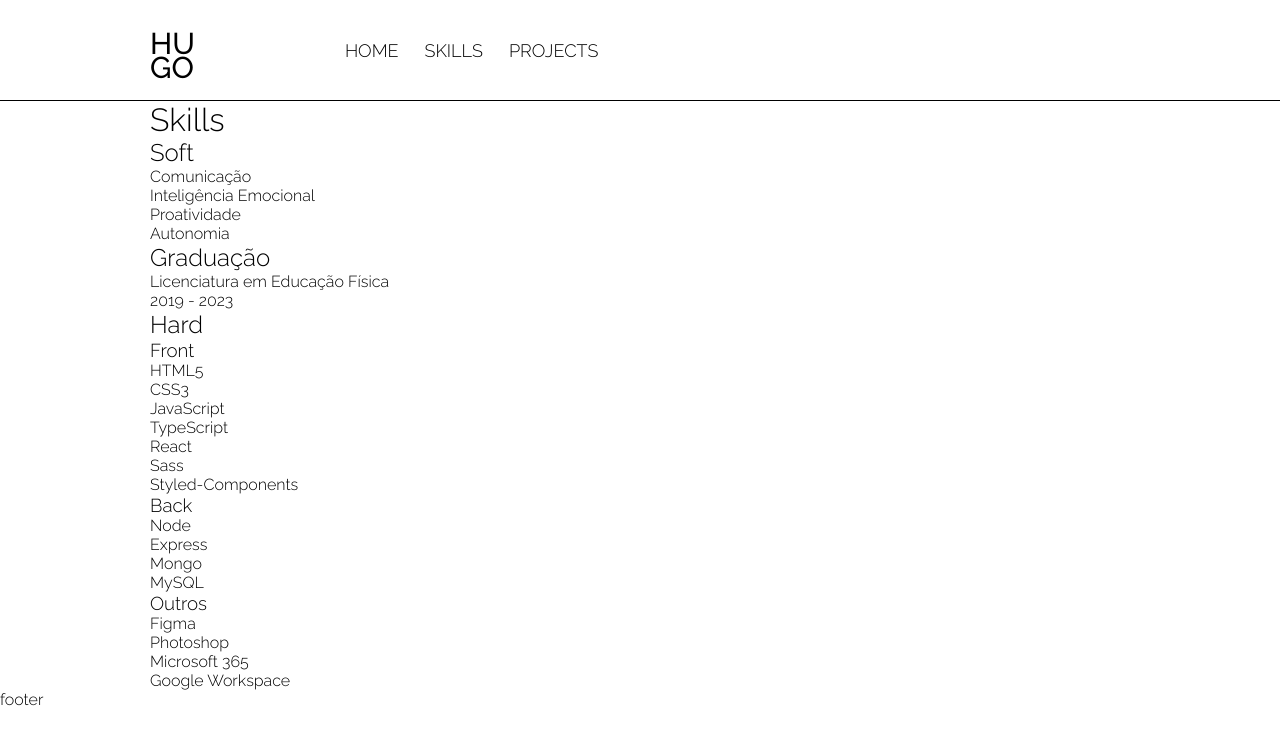
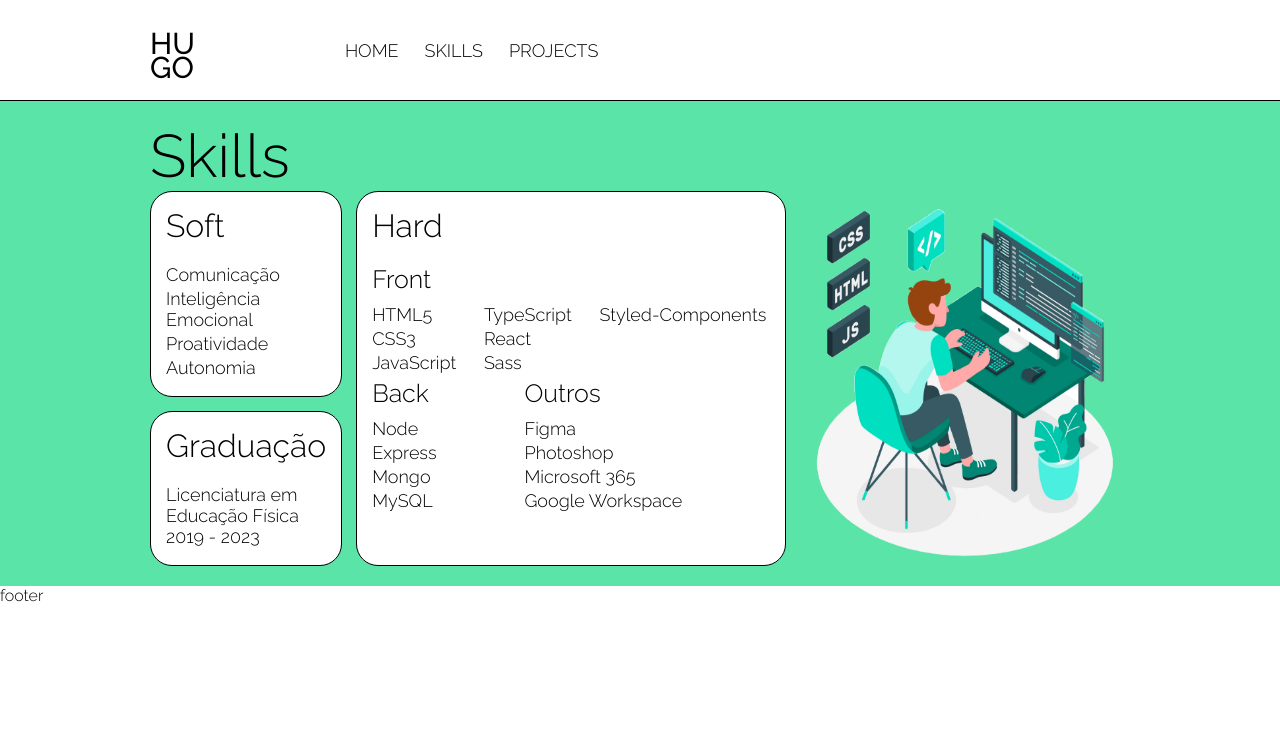
Before and after one commit to hugobatista27/portfolio, a React (Vite) app: page / in a window 1280 px wide. Shown: the top 744 px of the page. Built offline with nearby package versions, Linux system fonts and the light colour scheme.

Commit message:
upda: cria e estiliza o component Skills

```diff
--- a/src/components/content/skills/Skills.tsx
+++ b/src/components/content/skills/Skills.tsx
@@ -1,13 +1,100 @@
 import { ContentWidth } from "../../../styles/global-style";
 import styled from 'styled-components';
 
-import { SoftSkills, Graduation, HardSkills } from './data'
+import { SoftSkills, Graduation, HardSkills } from './data';
+
+import IMG_SKILLS from './images/imagem-skills.png';
+
+const SkillsStyle = styled.div`
+    padding: 20px 0;
+    background-color: #5AE4A8;
+
+    h1 {
+        font-size: 60px;
+    }
+
+    h2 {
+        font-size: 32px;
+        margin-bottom: 20px;
+    }
+
+    h3 {
+        font-size: 25px;
+        margin-bottom: 10px;
+    }
+
+    li {
+        font-size: 18px;
+        padding-bottom: 3px;
+        word-wrap: break-word;
+    }
+`;
+
+const BoxSkills = styled.div`
+    display: flex;
+    gap: 14px;
+
+
+    .Soft-Graduation {
+        display: flex;
+        flex-direction: column;
+        gap: 14px;
+
+        max-width: 260px;
+
+        & > div {
+            background-color: white;
+            border-radius: 22px;
+            border: 1px solid black;
+
+            padding: 15px;
+        }
+
+    }
+
+    img {
+        width: 330px;
+    }
+`;
+
+const HardSkillsStyle = styled.div`
+    width: 100%;
+
+    background-color: white;
+    border-radius: 22px;
+    border: 1px solid black;
+
+    padding: 15px;
+    & > div {
+        display: grid;
+        grid-template-areas: "front front" "back other";
+    }
+
+    .front {
+        grid-area: front;
+        ul {
+            display: flex;
+            flex-direction: column;
+            flex-wrap: wrap;
+            height: 74px;
+            gap: 0 24px;
+        }
+    }
+    .back {
+        grid-area: back;
+    }
+    .other {
+        grid-area: other;
+    }
+`;
 
 export default function Skills() {
     return (
-        <>
+        <SkillsStyle>
             <ContentWidth>
                 <h1>Skills</h1>
+                <BoxSkills>
+                    <div className="Soft-Graduation">
                         <div>
                             <h2>Soft</h2>
                             <ul>
@@ -23,22 +110,27 @@ export default function Skills() {
                                 </li>)}
                             </ul>
                         </div>
+                    </div>
+                    <HardSkillsStyle>
+                        <h2>Hard</h2>
                         <div>
-                    <h2>Hard</h2>
-                    <ul>
                             {HardSkills.map((obj, index) => {
                                 return (
-                                <div key={obj.course + index}>
+                                    <div key={obj.course + index} className={obj.className}>
                                         <h3>{obj.course}</h3>
+                                        <ul>
                                             {obj.skills.map((skill, index) => <li key={skill + index}>
                                                 {skill}
                                             </li>)}
+                                        </ul>
                                     </div>
                                 )
                             })}
-                    </ul>
                         </div>
+                    </HardSkillsStyle>
+                    <img src={IMG_SKILLS} alt="Image Skills" />
+                </BoxSkills>
             </ContentWidth>
-        </>
+        </SkillsStyle>
     )
 }
```
Lines whose indentation alone changed are shown as unchanged.
